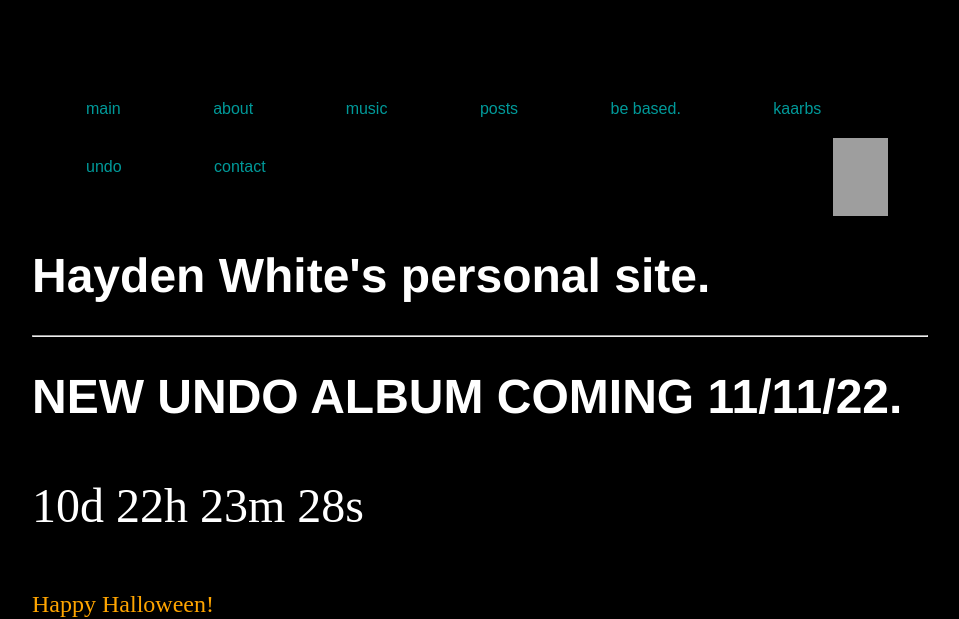
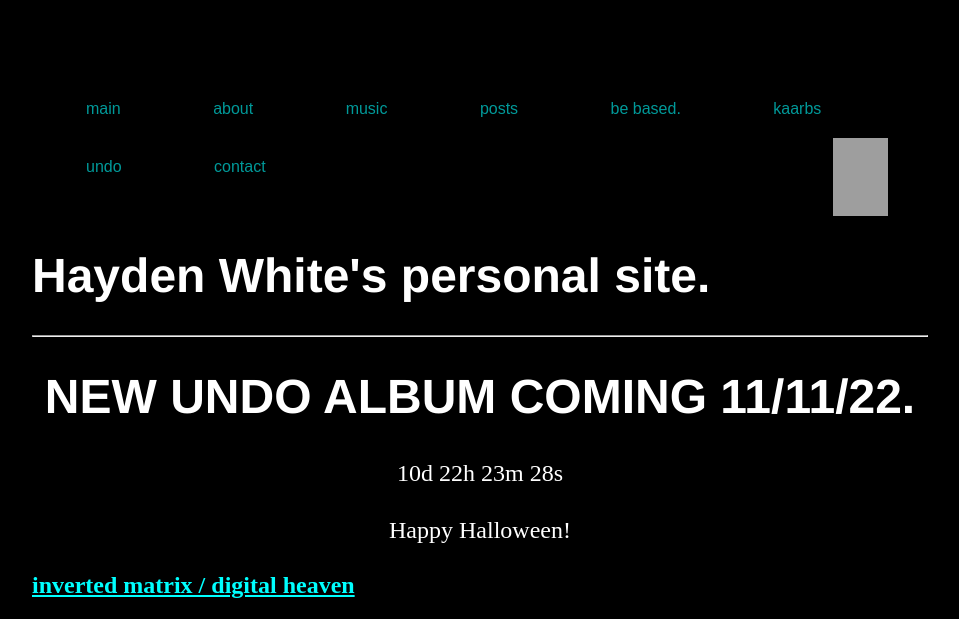
Before and after one commit to whiteVHS/whiteVHS.github.io, a Jekyll site: the page built from index.html, in a window 1280 px wide. Shown: the top 619 px of the page, without its empty margins (160-1119 px from the left). Built offline with Jekyll 4.4.1, drawn with Linux system fonts in a browser that asks for light colours; grey boxes are pictures that could not be loaded.

Commit message:
Update index.html

```diff
--- a/index.html
+++ b/index.html
@@ -5,9 +5,9 @@ title: Happy Hacking!
 <div class="blurb">
         <h1>Hayden White's personal site.</h1>
 	<hr>
-	<h1 style="font-size:300%" style="text-align:center;"><strong>NEW UNDO ALBUM COMING 11/11/22.</strong></h1>
-	<p style="font-size:300%" style="text-align:center;" id="timer"></p>
-	<p style="color:orange" style="font-size:150%" style="text-align:center;">Happy Halloween!</p>
+	<h1 style="text-align:center" style="font-size:300%"><strong>NEW UNDO ALBUM COMING 11/11/22.</strong></h1>
+	<p style="text-align:center" style="font-size:300%" style="text-align:center" id="timer"></p>
+	<p style="text-align:center" style="color:orange" style="font-size:150%">Happy Halloween!</p>
 
 <script>
 var countDownDate = new Date("Nov 11, 2022 00:00:00").getTime();
```
